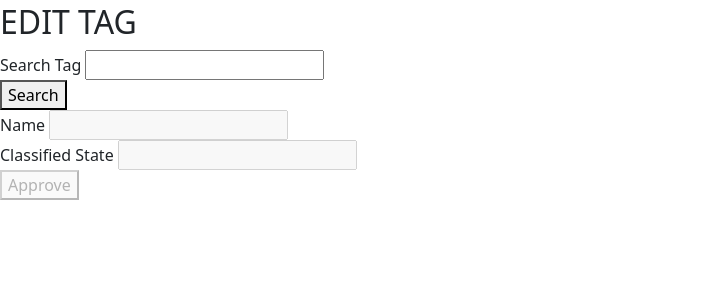
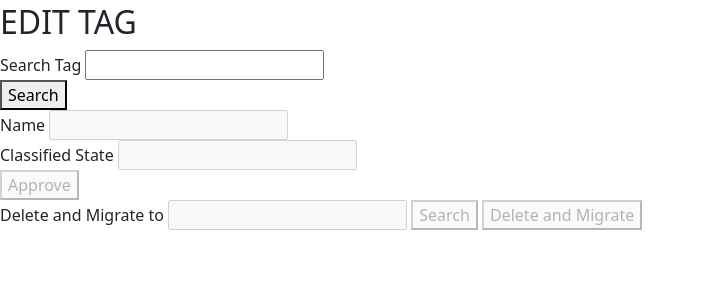
Before and after one commit to PaulRojasUN/Social_Recipes, a Django app: template app/templates/main_app/tags_management.html in a window 1280 px wide. Shown: the part 238-538 px from the top of the page, without its empty margins (0-705 px from the left). Run offline with Django 3.2, Linux system fonts and the light colour scheme; the template is opened without the code that fills it, so the values that code supplies are empty; some libraries are stand-ins or nearby versions.

Commit message:
- Added tags migration functionality to tags_management page

```diff
--- a/app/main_app/admin.py
+++ b/app/main_app/admin.py
@@ -7,7 +7,7 @@ from .models import CustomUser, FollowingUser
 from .models import Tag, ClassifiedTag, UnclassifiedTag, TagUser, TagPost
 
 # Ingredients imports
-from .models import Ingredient, ClassifiedIngredient, UnclassifiedIngredient
+from .models import Ingredient, ClassifiedIngredient, UnclassifiedIngredient, TagIngredient
 
 # Posts imports
 from .models import Post, PostIngredients, PostLike, PostSeed
@@ -21,6 +21,7 @@ admin.site.register(Tag);
 admin.site.register(ClassifiedTag);
 admin.site.register(UnclassifiedTag);
 admin.site.register(TagUser);
+admin.site.register(TagIngredient);
 
 # Ingredients
 admin.site.register(Ingredient);
--- a/app/main_app/urls.py
+++ b/app/main_app/urls.py
@@ -40,6 +40,7 @@ urlpatterns = [
     path('increment_post_seed/', post_views.increment_post_seed, name='increment_post_seed'),
     path('reset_posts/', post_views.reset_posts, name='reset_posts'),
     path('delete_post/', post_views.delete_post, name='delete_post'),
+    path('migrate_tag/', post_views.migrate_tag, name='migrate_tag'),
 
     # UTILS ENDPOINTS
     path('prepare_view_account/<slug:target_username>', view_utils.prepare_view_account, name='prepare_view_account'),
--- a/app/static/js/main_app/tags_management.js
+++ b/app/static/js/main_app/tags_management.js
@@ -1,8 +1,18 @@
 $('#input_search_tag').on('input', ()=> {
   $("#btn_approve").prop('disabled', true);
   $('#fixed_input_tag_name').val('');
-  $('#input_classified_state').val('')
+  $('#input_classified_state').val('');
+  $('#input_search_mig').val('');
+  $('#input_search_mig').prop('disabled', true);
+  $('#btn_search_mig').prop('disabled', true);
+  $('#btn_del_mig').prop('disabled', true);
+  $('#p_del_mig_info').prop('hidden', true);
 });
+
+$('#input_search_mig').on('input', ()=>{
+  $('#btn_del_mig').prop('disabled', true);
+  $('#p_del_mig_info').prop('hidden', true);
+})
 
 
 $('#btn_create_tag').on('click', () => {
@@ -51,10 +61,16 @@ $('#btn_search_tag').on('click', () => {
 
       if (data.classified==0){
         $("#btn_approve").prop('disabled', true);
-        $('#input_classified_state').val('Classified')
+        $('#input_classified_state').val('Classified');
+        $('#input_search_mig').prop('disabled', true);
+        $('#btn_search_mig').prop('disabled', true);
+        $('#btn_del_mig').prop('disabled', true);
       } else {
         $("#btn_approve").prop('disabled', false);
-        $('#input_classified_state').val('Not Classified')
+        $('#input_classified_state').val('Not Classified');
+        $('#input_search_mig').prop('disabled', false);
+        $('#btn_search_mig').prop('disabled', false);
+        $('#btn_del_mig').prop('disabled', true);
       }
     },
     error:function(e){
@@ -89,6 +105,75 @@ $('#btn_approve').on('click', () => {
 
 });
 
+$('#btn_search_mig').on('click', ()=>{
+  let tag_name = $('#input_search_mig').val();
+
+  $.ajax({
+    url:'/get_tag_information/'+tag_name,
+    datatype:'json',
+    type:'GET',
+    success:function(data){
+      let target_tag = data.name.toLowerCase();
+      let migrate_tag = $('#fixed_input_tag_name').val().toLowerCase();
+
+      if (target_tag != migrate_tag){
+        if (data.classified==0){
+          $('#p_del_mig_info').html(`The tag ${migrate_tag} is going to be deleted and associated instances' relations are going to migrate to ${target_tag}`);
+          $('#btn_del_mig').prop('disabled', false);
+        } else {
+          $('#p_del_mig_info').html('This tag is unclassified too. Cannot be used as a target tag');
+        }
+      } else {
+        $('#p_del_mig_info').html('The target tag cannot be the same as ' + target_tag);
+      }
+      $('#p_del_mig_info').prop('hidden', false);
+    },
+    error:function(e){
+      $('#p_del_mig_info').prop('hidden', true);
+
+    }
+  })
+})
+
+$('#btn_del_mig').on('click', ()=>{
+
+  if (confirm('Are you sure you want to do that? Changes may be irrevocable')){
+
+
+    let migrate_tag = $('#fixed_input_tag_name').val();
+    let target_tag = $('#input_search_mig').val();
+
+    let data = {
+      migrate_tag:migrate_tag,
+      target_tag:target_tag,
+    }
+
+    $.ajax({
+      url:'/migrate_tag/',
+      datatype:'text',
+      type:'POST',
+      data:data,
+      success:function(res){
+        $('#input_search_tag').val('');
+        $('#fixed_input_tag_name').val('');
+        $('#input_classified_state').val('');
+        $('#btn_approve').prop('disabled', true);
+        $('#input_search_mig').val('');
+        $('#btn_search_mig').prop('disabled', true);
+        $('#btn_del_mig').prop('disabled', true);
+        $('#p_del_mig_info').prop('hidden', true);
+      },
+      error:function(e){
+        console.log(e);
+      }
+
+
+    });
+
+  }
+})
+
+
 
 function getCookie(name) {
     var cookieValue = null;
--- a/app/templates/base.html
+++ b/app/templates/base.html
@@ -40,7 +40,7 @@
               <a class="nav-link" href="{% url 'social_redirect' %}">Social</a>
             </li>
             <li class="nav-item">
-              <a class="nav-link btn btn-danger" href="{% url 'logout' %}">Logout</a>
+              <a class="nav-link" href="{% url 'logout' %}">Logout</a>
             </li>
 
           </ul>
--- a/app/templates/main_app/tags_management.html
+++ b/app/templates/main_app/tags_management.html
@@ -31,6 +31,14 @@
     <br>
 
     <button id="btn_approve" disabled>Approve</button>
+
+    <br>
+
+    <label for="input_search_mig">Delete and Migrate to</label>
+    <input id="input_search_mig" type="text" autocomplete="off" disabled>
+    <button id="btn_search_mig" autocomplete="off" disabled>Search</button>
+    <button id="btn_del_mig" autocomplete="off" disabled>Delete and Migrate</button>
+    <p id="p_del_mig_info" hidden></p>
 </div>
 <script type="text/javascript" src="{% static 'js/main_app/tags_management.js' %}"></script>
 {% endblock %}
```
Also changed, not shown: app/main_app/post_views.py (+56 -0 lines).
